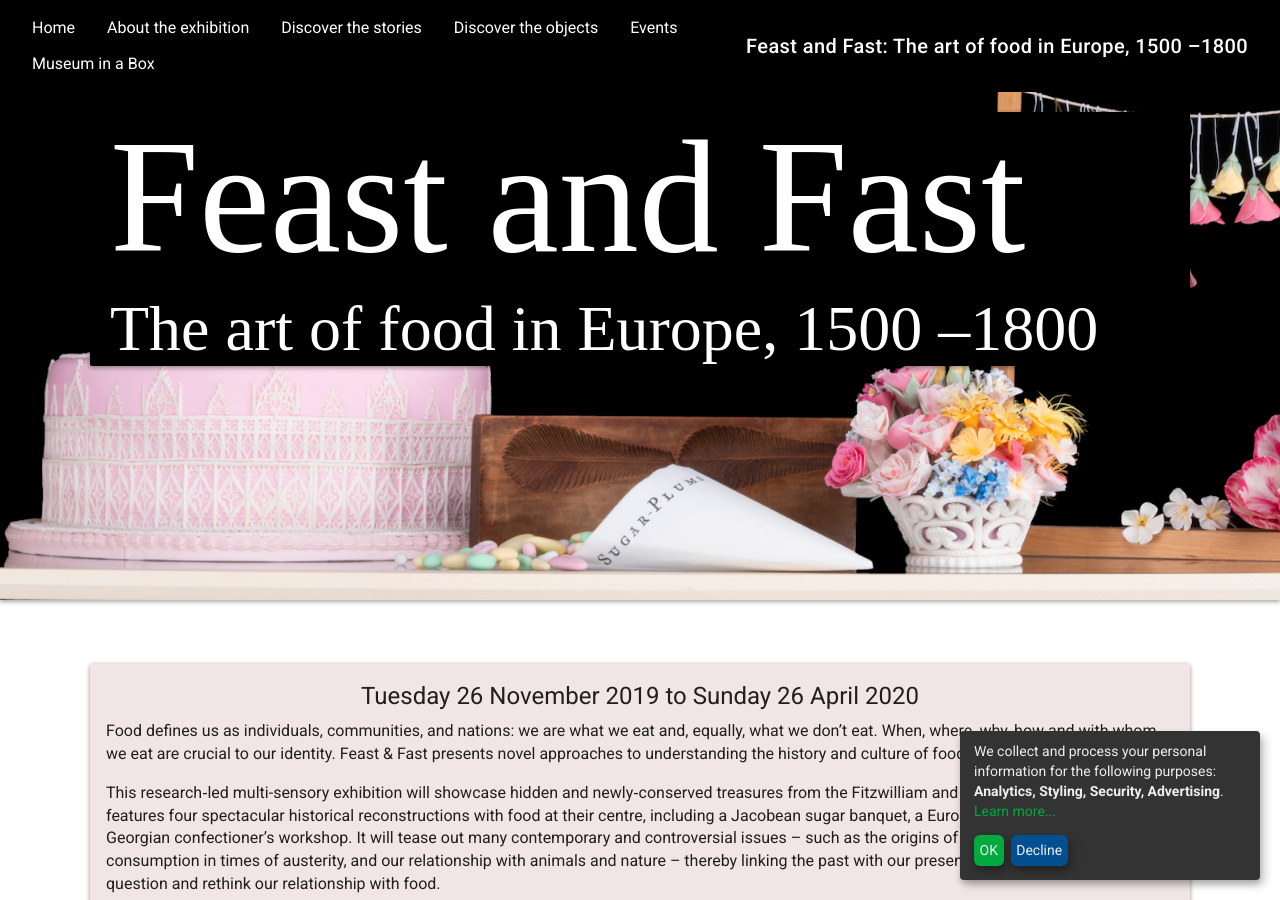
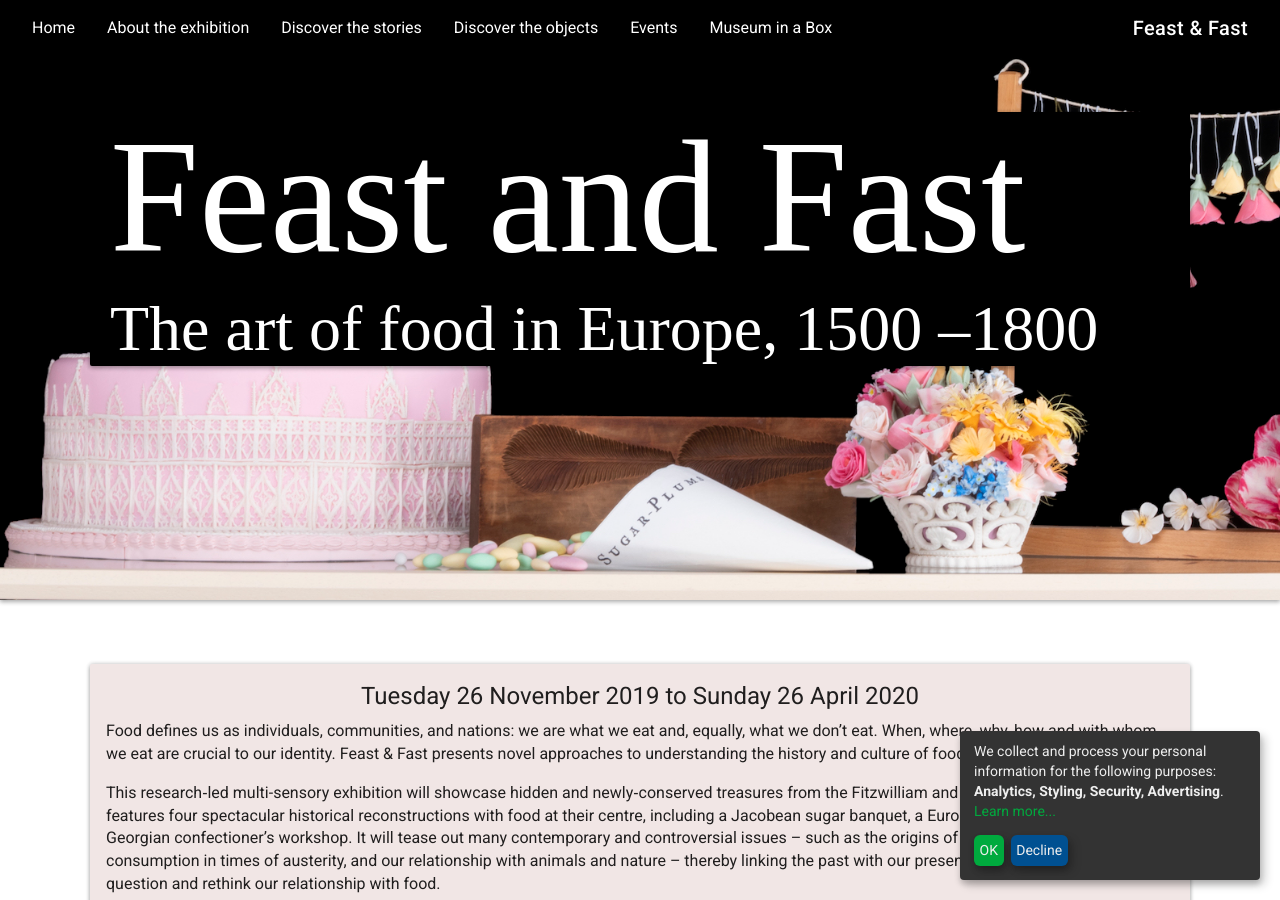
Before and after one commit to FitzwilliamMuseum/feast-and-fast, a Jekyll site: the page built from index.md, in a window 1280 px wide and 900 px high. Built offline with Jekyll 4.4.1, drawn with Linux system fonts in a browser that asks for light colours; nearby versions of some CDN libraries; some web fonts are replaced; part of the change alters nothing that is shown.

Commit message:
Amend site title logic

```diff
--- a/_config.yml
+++ b/_config.yml
@@ -13,7 +13,8 @@
 # you will see them accessed via {{ site.title }}, {{ site.email }}, and so on.
 # You can create any custom variable you would like, and they will be accessible
 # in the templates via {{ site.myvariable }}.
-title: "Feast and Fast: The art of food in Europe, 1500 –1800"
+title: "Feast & Fast"
+site_title: "Feast and Fast: The art of food in Europe, 1500 –1800"
 email: dejp3@cam.ac.uk
 description: >- # this means to ignore newlines until "baseurl:"
   Write an awesome description for your new site here. You can edit this
--- a/_layouts/default.html
+++ b/_layouts/default.html
@@ -7,7 +7,7 @@
     {% if page.title != blank %}
     <title>{{ page.title }}</title>
     {% else %}
-    <title>{{ site.title }}</title>
+    <title>{{ site.site_title }}</title>
     {% endif %}
     {% include /structure/css.html %}
     {% seo %}
```
